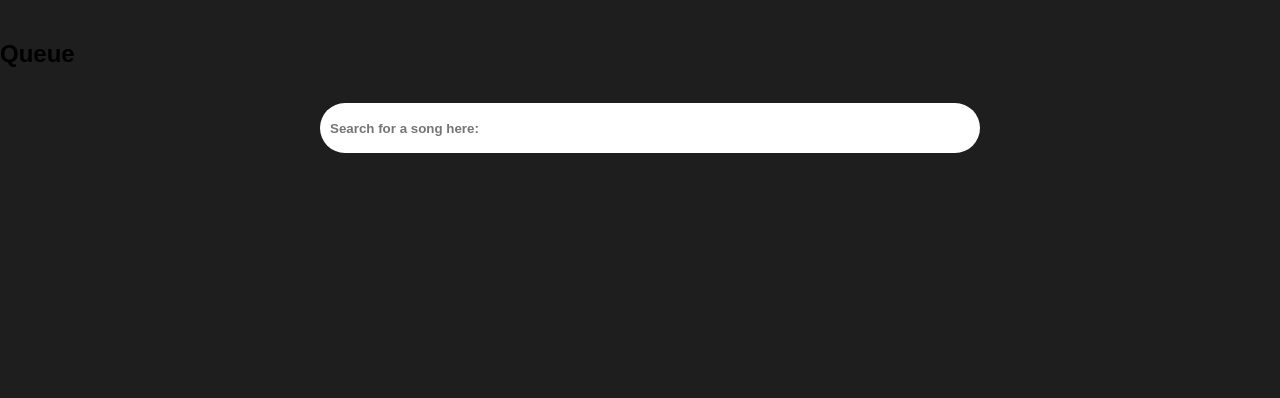
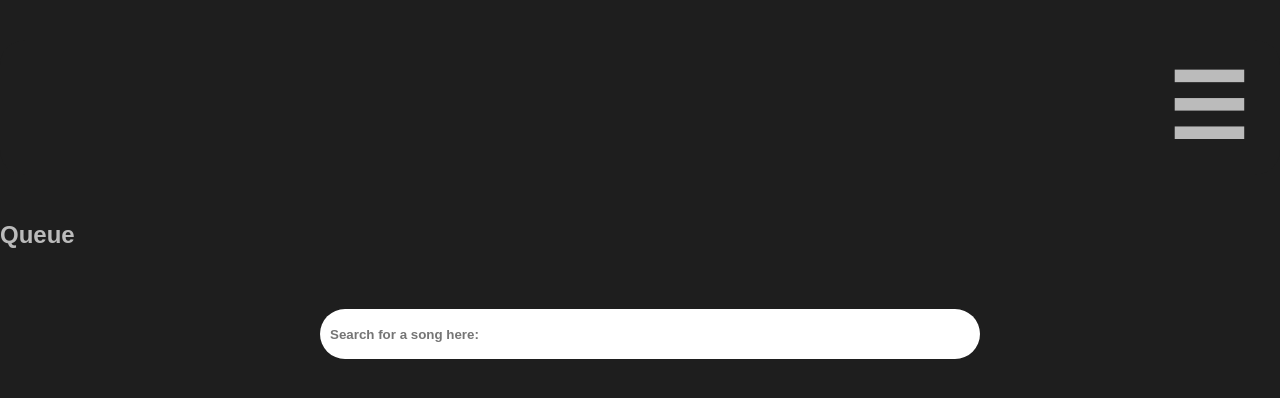
Before and after one commit to charlottegeo/Jukebox-Project, a Django app: page / in a window 1280 px wide. Shown: the part 109-507 px from the top of the page. Run offline with Django 4.2, Linux system fonts and the light colour scheme; data that the repository does not hold is empty.

Commit message:
Added sidebar, removed .env

```diff
--- a/songs/templates/search.html
+++ b/songs/templates/search.html
@@ -14,11 +14,33 @@
     <div class="header">
         <h1>CatJam</h1>
     </div>
+    <!-- Sidebar -->
+    <div class="sidebar" style="display:none" id="mySidebar">
+        <button onclick="sidebar_close()" class="w3-bar-item w3-large">Close &times;</button>
+        <form id="loginForm">
+            <input type="text" id="username" class="w3-bar-item w3-input" placeholder="Username">
+            <input type="password" id="password" class="w3-bar-item w3-input" placeholder="Password">
+            <button type="submit" class="w3-bar-item w3-button">Login</button>
+        </form>
+    </div>
+    <button class="sidebarbtn" onclick="sidebar_open()">☰</button>
+    <script>
+        document.getElementById('loginForm').addEventListener('submit', function(event) {
+            event.preventDefault();
+        });
+        function sidebar_open() {
+          document.getElementById("mySidebar").style.display = "block";
+        }
+
+        function sidebar_close() {
+          document.getElementById("mySidebar").style.display = "none";
+        }
+        </script>
     <div class="queue">
         <div class="queue-header">
             <h2>Queue</h2>
         </div>
-        <div id="queuelist">
+        <div id="queuelist"></div>
             <script>
                 function updateQueue() {
                     fetch('/get_song_queue/')
@@ -27,7 +49,9 @@
                             console.log(queue);
                             var queuelist = document.getElementById('queuelist');
                             queuelist.innerHTML = '';  // clear the queuelist
-                            for (var i = 0; i < queue.result.length; i++) {
+                            var length = Math.min(5, queue.result.length);
+
+                            for (var i = 0; i < length; i++) {
                                 console.log("Adding song to queue")
                                 var img = document.createElement('img');
                                 img.src = queue.result[i].cover_url;
@@ -39,7 +63,6 @@
 
 
             </script>
-        </div>
     </div>
     <div class="search">
         <input type="text" id="searchbar" name="song" placeholder="Search for a song here:" onkeyup="printText(this)">
--- a/static/css/styles.css
+++ b/static/css/styles.css
@@ -161,6 +161,7 @@ input {
     flex-direction: row;
     align-items: flex-end;
     margin-left: auto;
+    color: #696969;
 }
 #add-button {
     margin-left: 25%;
@@ -176,3 +177,68 @@ input {
     cursor: pointer;
     display: none;
 }
+.queue {
+    display: flex;
+    flex-direction: row;
+    width: 100%;
+    align-items: center;
+    padding-bottom: 2%;
+    color: #BBBBBB;
+}
+#queuelist {
+    display: flex;
+    flex-direction: row;
+    width: 100%;
+    align-items: center;
+    margin-left: 25%;
+    margin-right: auto;
+    padding-bottom: 2%;
+    color: #BBBBBB;
+}
+#queuelist img {
+    width: 50px;
+    margin-right: 10px;
+}
+.sidebarbtn {
+    background-color: #1e1e1e;
+    border: none;
+    color: #BBBBBB;
+    padding: 15px 32px;
+    text-align: right;
+    text-decoration: none;
+    display: float;
+    font-size: 90px;
+    font-weight: bold;
+    cursor: pointer;
+    width: 100%;
+    border-radius: 25px;
+    margin-bottom: 2%;
+}
+.sidebar {
+    width: 250px;
+    position: fixed;
+    top: 0;
+    right: 0;
+    height: 100%;
+    background-color: #636363;
+    padding: 20px;
+    box-sizing: border-box;
+    transition: transform 0.3s ease-in-out;
+    overflow: auto;
+}
+
+.sidebar input {
+    margin-bottom: 10px;
+    padding: 10px;
+    width: 100%;
+    box-sizing: border-box;
+}
+
+.sidebar button {
+    width: 100%;
+    padding: 10px;
+    background-color: #1e1e1e;
+    color: white;
+    border: none;
+    cursor: pointer;
+}
```
Also changed, not shown: 1 other file.
